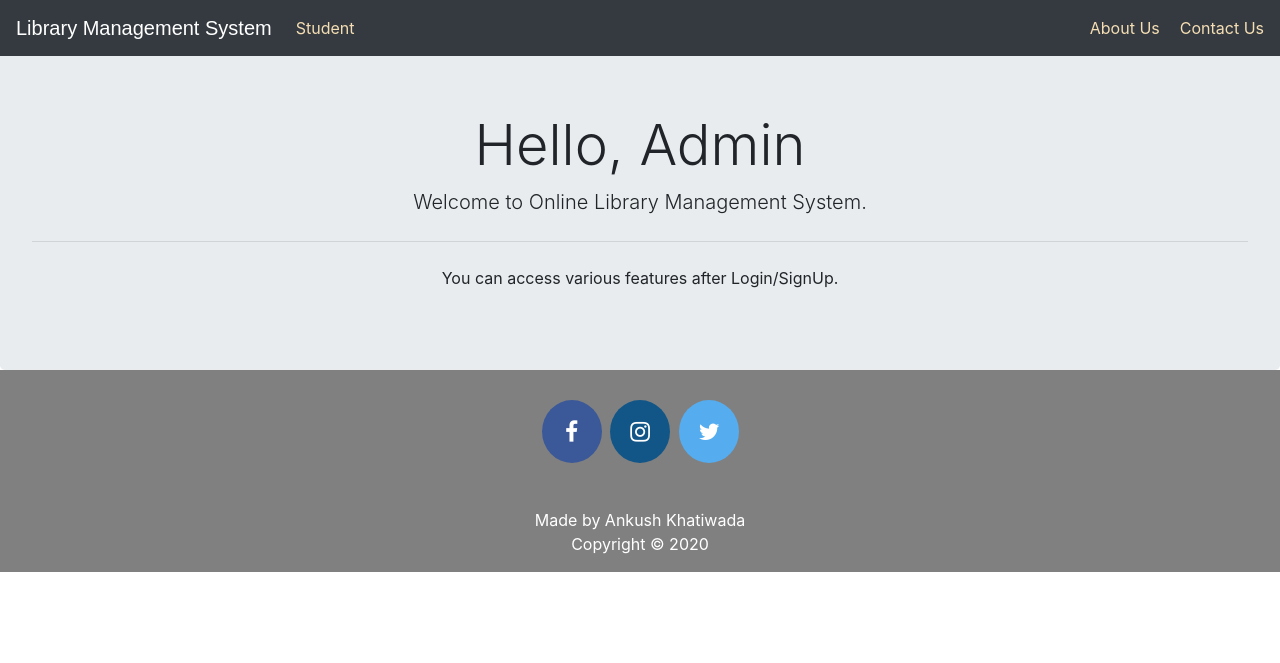
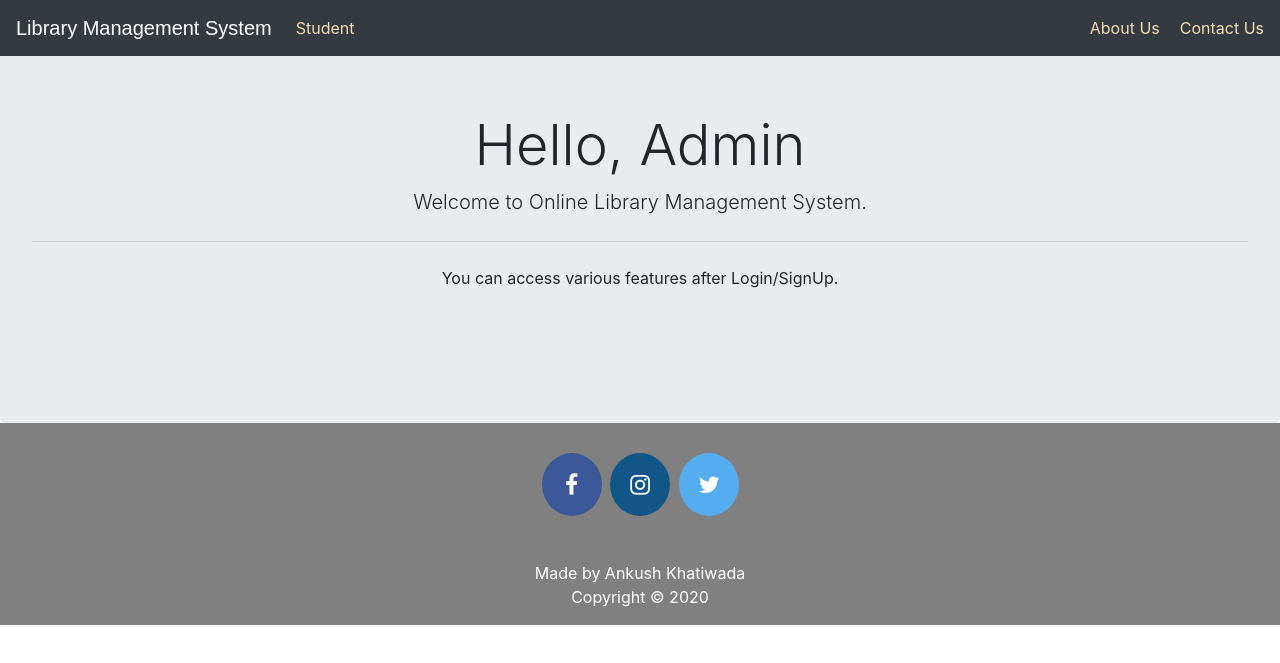
Before and after one commit to Ankush-Khatiwada/LibraryManagementSystem, a Django app: page /adminclick in a window 1280 px wide. Shown: the top 663 px of the page. Run offline with Django 3.2, Linux system fonts and the light colour scheme; some libraries are stand-ins or nearby versions.

Commit message:
increase body hight for fixrd the footer postion

```diff
--- a/templates/library/adminclick.html
+++ b/templates/library/adminclick.html
@@ -13,6 +13,7 @@
   <style media="screen">
   .jumbotron{
     margin-bottom: 0px;
+    height: 375px;
   }
   .jumbotron h1{
     text-align: center;
```
Also changed, not shown: 1 other file.
